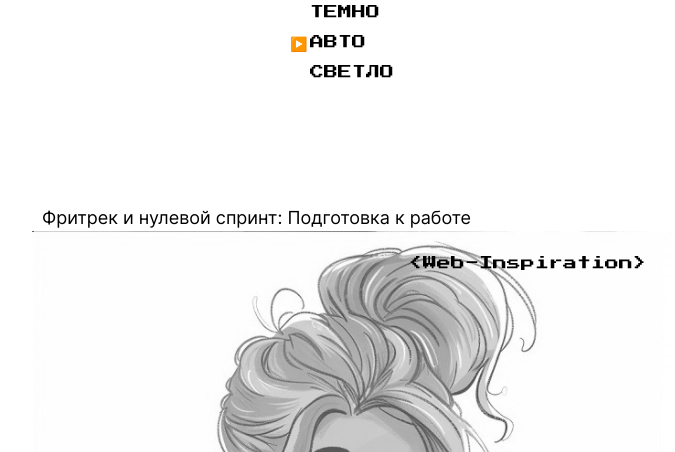
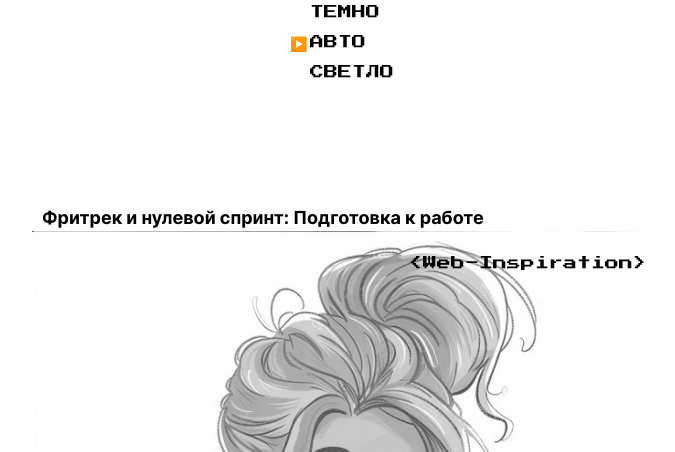
Before and after one commit to nastiknaidenova/zakrivayuschiy-teg-f, a plain HTML site: page index.html in a window 1280 px wide. Shown: the part 348-800 px from the top of the page, without its empty margins (288-963 px from the left). Drawn offline with Linux system fonts and the light colour scheme.

Commit message:
initial changes

```diff
--- a/styles/style.css
+++ b/styles/style.css
@@ -28,6 +28,11 @@
 @supports (font-variation-settings: normal) {
   .page {
     font-family: var(--base-font-family);
+    font-variation-settings: 'wght' 400;
+  }
+  .section__card-title {
+    font-family: var(--base-font-family);
+    font-variation-settings: 'wght' 700;
   }
 }
 
@@ -41,7 +46,6 @@
 .header {
   margin-block: var(--header-footer-margin-block);
   font-family: var(--accent-font-family);
-  font-weight: var(--base-content-font-weight);
   display: flex;
   flex-direction: column;
   align-items: center;
@@ -85,7 +89,7 @@
 
 .theme-menu__button:disabled::before {
   content: "▶️";
-  color: gray;
+  color: grey;
   position: absolute;
   left: -20px;
 }
@@ -98,7 +102,6 @@
 
 .section__card-title {
   font-size: var(--base-font-size);
-  font-weight: var(--base-title-font-weight);
   padding-inline: 10px;
   padding-block: 3px;
   border-block-end: var(--base-border);
```
